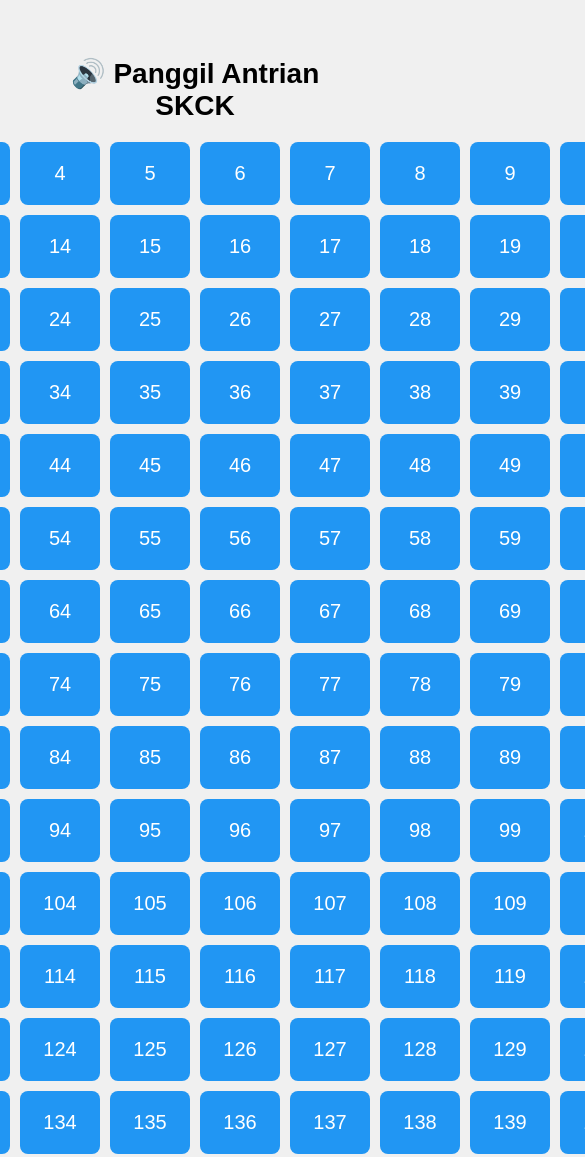
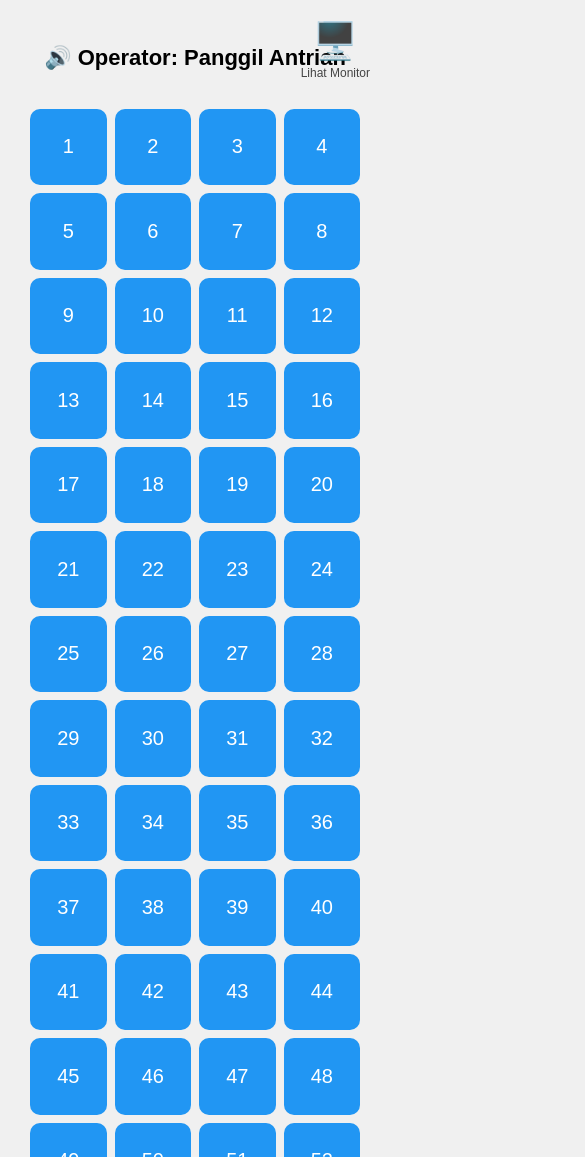
Before and after one commit to nunoerlangga/WebAntrian, a plain HTML site: page index.html in a window 390 px wide. Shown: the top 1157 px of the page, 585 px wide, since content can reach past the window. Drawn offline with Linux system fonts and the light colour scheme.

Commit message:
menambahkan view dari beda web

```diff
--- a/index.html
+++ b/index.html
@@ -2,17 +2,25 @@
 <html lang="id">
   <head>
     <meta charset="UTF-8" />
-    <title>Antrian TTS + Navigasi Lengkap</title>
+    <title>Antrian TTS</title>
     <link rel="stylesheet" href="style.css" />
   </head>
   <body>
-    <h1>🔊 Panggil Antrian SKCK</h1>
+    <a
+      href="tampilan.html"
+      target="_blank"
+      class="monitor-fixed"
+      title="Buka Tampilan Antrian"
+    >
+      <div class="monitor-box">
+        <div class="icon">🖥️</div>
+        <div class="label">Lihat Monitor</div>
+      </div>
+    </a>
 
+    <h1 style="text-align: center">🔊 Operator: Panggil Antrian</h1>
+    <br>
     <div class="angka-grid" id="angkaContainer"></div>
-
-    <div class="info">
-      Gunakan tombol panah ← ↑ ↓ → untuk berpindah antar tombol.
-    </div>
     <script src="script.js"></script>
   </body>
 </html>
--- a/script.js
+++ b/script.js
@@ -1,8 +1,8 @@
  const angkaContainer = document.getElementById("angkaContainer");
     const semuaTombol = [];
-const kolom = 10; // jumlah kolom grid
+    const kolom = 5;
+    let indexAktif = -1;
 
-// Buat tombol angka 0–99
     for (let i = 1; i <= 1000; i++) {
       const btn = document.createElement("button");
       btn.textContent = i;
@@ -12,49 +12,37 @@ for (let i = 1; i <= 1000; i++) {
       semuaTombol.push(btn);
     }
 
-let indexAktif = -1; // posisi tombol aktif terakhir
-
     function panggilTTS(angka, tombolAktif) {
-  // Batalkan suara sebelumnya
       speechSynthesis.cancel();
 
-  // TTS: "Antrian nomor"
       const suara1 = new SpeechSynthesisUtterance("Antrian nomor");
       suara1.lang = "id-ID";
-
       suara1.onend = () => {
         const suara2 = new SpeechSynthesisUtterance(angka.toString());
         suara2.lang = "id-ID";
         speechSynthesis.speak(suara2);
       };
-
       speechSynthesis.speak(suara1);
 
-  // Highlight tombol aktif
-  semuaTombol.forEach((btn) => btn.classList.remove("aktif"));
+      semuaTombol.forEach(btn => btn.classList.remove("aktif"));
       tombolAktif.classList.add("aktif");
       tombolAktif.focus();
+      indexAktif = semuaTombol.indexOf(tombolAktif);
 
-  indexAktif = semuaTombol.indexOf(tombolAktif);
+      // Kirim ke tampilan (monitor 2)
+      localStorage.setItem("antrianTerakhir", angka);
     }
 
-// Keyboard navigation
     document.addEventListener("keydown", (e) => {
-  if (indexAktif === -1) return; // belum ada tombol yang diklik
-
+      if (indexAktif === -1) return;
       let targetIndex = indexAktif;
 
-  if (e.key === "ArrowLeft" && indexAktif > 0) {
-    targetIndex = indexAktif - 1;
-  } else if (e.key === "ArrowRight" && indexAktif < semuaTombol.length - 1) {
-    targetIndex = indexAktif + 1;
-  } else if (e.key === "ArrowUp" && indexAktif - kolom >= 0) {
-    targetIndex = indexAktif - kolom;
-  } else if (e.key === "ArrowDown" && indexAktif + kolom < semuaTombol.length) {
-    targetIndex = indexAktif + kolom;
-  }
+      if (e.key === "ArrowLeft" && indexAktif > 0) targetIndex--;
+      else if (e.key === "ArrowRight" && indexAktif < semuaTombol.length - 1) targetIndex++;
+      else if (e.key === "ArrowUp" && indexAktif - kolom >= 0) targetIndex -= kolom;
+      else if (e.key === "ArrowDown" && indexAktif + kolom < semuaTombol.length) targetIndex += kolom;
 
       if (targetIndex !== indexAktif) {
-    semuaTombol[targetIndex].click(); // panggil ulang TTS dan highlight
+        semuaTombol[targetIndex].click();
       }
     });
--- a/style.css
+++ b/style.css
@@ -3,6 +3,7 @@ body {
   text-align: center;
   background: #f0f0f0;
   padding: 30px;
+  margin: 0;
 }
 
 h1 {
@@ -10,34 +11,100 @@ body {
   margin-bottom: 20px;
 }
 
+/* GRID TOMBOL ANGKA */
 .angka-grid {
   display: grid;
-        grid-template-columns: repeat(10, 80px);
-        gap: 10px;
+  grid-template-columns: repeat(auto-fit, minmax(70px, 1fr));
+  gap: 12px;
   justify-content: center;
-        margin-bottom: 30px;
+  max-width: 1000px;
+  margin: 0 auto 30px auto;
 }
 
+/* TOMBOL */
 button {
-        padding: 20px;
-        font-size: 20px;
+  padding: 20px 0;
+  font-size: 24px;
+  width: 100%;
+  aspect-ratio: 1/1;
   border: none;
-        border-radius: 8px;
+  border-radius: 12px;
   background-color: #2196f3;
   color: white;
   cursor: pointer;
-        transition: background-color 0.3s;
+  transition: background-color 0.3s, transform 0.2s;
 }
 
 button:hover {
   background-color: #1976d2;
+  transform: scale(1.05);
 }
 
 button.aktif {
   background-color: #e53935 !important;
 }
 
+/* KETERANGAN TAMBAHAN */
 .info {
   color: #777;
   font-size: 14px;
 }
+
+/* TOMBOL MONITOR FIXED */
+.monitor-fixed {
+  position: fixed;
+  top: 20px;
+  right: 20px;
+  text-align: center;
+  text-decoration: none;
+  z-index: 999;
+  color: #333;
+  font-family: sans-serif;
+}
+
+.monitor-box {
+  display: flex;
+  flex-direction: column;
+  align-items: center;
+}
+
+.monitor-box .icon {
+  font-size: 48px;
+  transition: transform 0.2s ease;
+}
+
+.monitor-box .label {
+  font-size: 14px;
+  margin-top: 4px;
+  color: #444;
+}
+
+.monitor-fixed:hover .icon {
+  transform: scale(1.1);
+}
+
+/* RESPONSIVE TWEAKS UNTUK LAYAR KECIL (HP) */
+@media (max-width: 600px) {
+  h1 {
+    font-size: 22px;
+  }
+
+  .angka-grid {
+    grid-template-columns: repeat(auto-fit, minmax(60px, 1fr));
+    gap: 8px;
+  }
+
+  button {
+    font-size: 20px;
+    padding: 16px 0;
+    border-radius: 10px;
+  }
+
+  .monitor-box .icon {
+    font-size: 36px;
+  }
+
+  .monitor-box .label {
+    font-size: 12px;
+  }
+}
--- /dev/null
+++ b/tampilan.css
@@ -0,0 +1,44 @@
+body {
+  background-color: #2196f3;
+  color: white;
+  font-size: 300px;
+  font-weight: bold;
+  font-family: "Segoe UI", Tahoma, Geneva, Verdana, sans-serif;
+  display: flex;
+  align-items: center;
+  justify-content: center;
+  height: 100vh;
+  margin: 0;
+  overflow: hidden;
+  transition: background-color 0.5s ease;
+}
+#container {
+  width: 700px;
+  height: 700px;
+  border: 30px solid white;
+  display: flex;
+  align-items: center;
+  justify-content: center;
+  border-radius: 100%;
+}
+#angkaTampil {
+  animation: popIn 0.4s ease;
+  text-shadow: 4px 4px 10px rgba(0, 0, 0, 0.3),
+    0 0 20px rgba(255, 255, 255, 0.2);
+  transition: transform 0.3s ease, opacity 0.3s ease;
+}
+
+/* Efek skala + fade yang halus dan lebih terasa */
+@keyframes popIn {
+  0% {
+    transform: scale(0.7);
+    opacity: 0;
+  }
+  60% {
+    transform: scale(1.1);
+    opacity: 1;
+  }
+  100% {
+    transform: scale(1);
+  }
+}
```
Also changed, not shown: tampilan.html (added, +12 -0 lines), tampilan.js (added, +13 -0 lines). Lines whose indentation alone changed are shown as unchanged.
